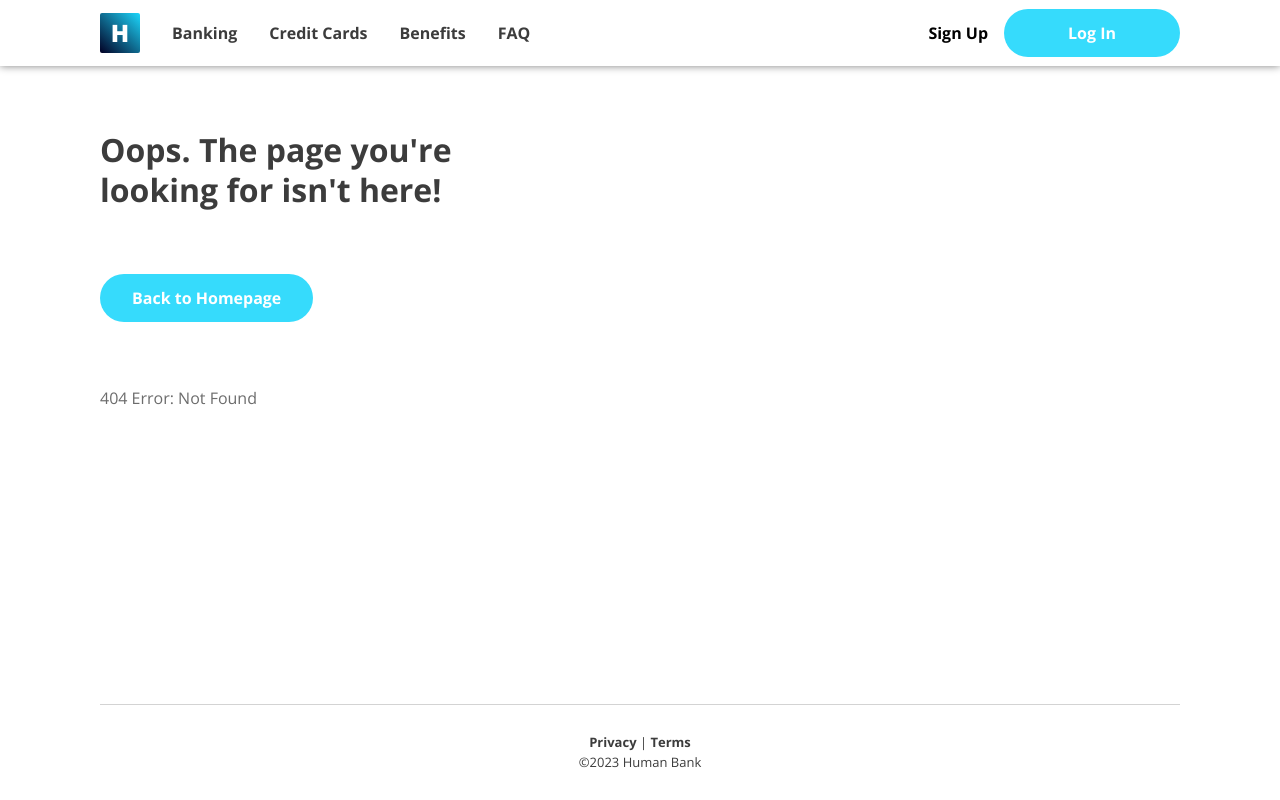
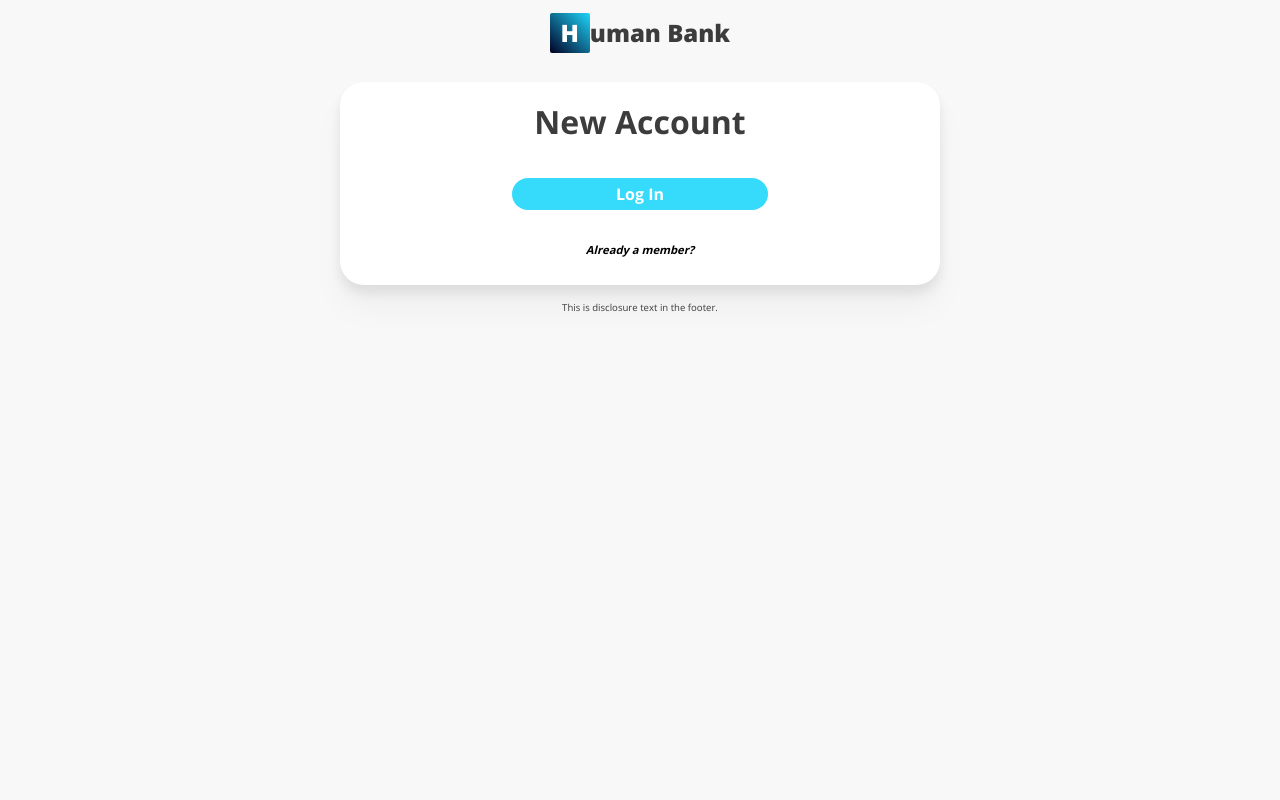
Before and after one commit to tdarthur/bank-app, a React (Vite) app: page /account-access in a window 1280 px wide. Before the commit this address had no page. Built offline with nearby package versions, Linux system fonts and the light colour scheme.

Commit message:
begins implementation of account access page

```diff
--- a/src/index.css
+++ b/src/index.css
@@ -110,12 +110,12 @@ button:hover {
 	cursor: pointer;
 }
 
-.button-long {
+.button-large {
 	padding-left: 64px;
 	padding-right: 64px;
 }
 
-.button-short {
+.button-small {
 	padding-left: 16px;
 	padding-right: 16px;
 }
@@ -160,6 +160,29 @@ button:hover {
 }
 
 .text-disclosure {
-	font-size: 0.8rem;
-	font-weight: bold;
+	font-size: 0.6rem;
 }
+
+.logo {
+	position: relative;
+	display: inline-block;
+	text-align: center;
+
+	width: 40px;
+	height: 40px;
+	border-radius: 2px;
+	line-height: 40px;
+
+	color: white;
+	font-weight: 900;
+	font-size: 24px;
+	background-image: linear-gradient(45deg, #020024 0%, #1cd6fb 100%);
+}
+
+.logo-text {
+	color: #3c3c3c;
+	white-space: nowrap;
+	font-weight: 900;
+	font-size: 24px;
+	line-height: 40px;
+}
--- a/src/main.tsx
+++ b/src/main.tsx
@@ -11,9 +11,9 @@ import Faq from "./routes/Root/FAQ/Faq";
 import Legal from "./routes/Root/Legal/Legal";
 import Error from "./routes/Root/Error/Error";
 
+import AccountAccess from "./routes/AccountAccess/AccountAccess";
+
 import CustomerLayout from "./routes/Customer/CustomerLayout";
-import Login from "./routes/Customer/Login/Login";
-import SignUp from "./routes/Customer/Login/SignUp";
 import Dashboard from "./routes/Customer/Dashboard/Dashboard";
 import Account from "./routes/Customer/Account/Account";
 
@@ -37,20 +37,17 @@ const routes: RouteObject[] = [
 		],
 	},
 	{
+		path: "account-access",
+		element: <AccountAccess />,
+		errorElement: <Error />,
+	},
+	{
 		path: "customer",
 		element: <CustomerLayout />,
 		children: [
 			{
 				path: "dashboard",
 				element: <Dashboard />,
-			},
-			{
-				path: "login",
-				element: <Login />,
-			},
-			{
-				path: "sign-up",
-				element: <SignUp />,
 			},
 			{
 				path: "account",
--- /dev/null
+++ b/src/routes/AccountAccess/AccountAccess.tsx
@@ -0,0 +1,56 @@
+import { useState } from "react";
+import classNames from "classnames";
+import { Link } from "react-router-dom";
+
+import styles from "./accountAccess.module.css";
+
+const SignUpForm = () => (
+	<>
+		<button type="button" className={classNames("button-secondary", styles.formActionButton)}>
+			Next
+		</button>
+	</>
+);
+
+const LoginForm = () => (
+	<>
+		<button type="button" className={classNames("button-primary", styles.formActionButton)}>
+			Log In
+		</button>
+	</>
+);
+
+const AccountAccess = () => {
+	const [returningMember, setReturningMember] = useState(false);
+
+	return (
+		<div className={styles.layoutWrapper}>
+			<header className={styles.header}>
+				<Link to="/">
+					<span className="logo">H</span>
+					<span className="logo-text">uman Bank</span>
+				</Link>
+			</header>
+			<main>
+				<div className={styles.formCard}>
+					<h2>{returningMember ? "Existing Account" : "New Account"}</h2>
+					<form>{returningMember ? <SignUpForm /> : <LoginForm />}</form>
+					<button
+						type="button"
+						className={classNames("button-tertiary", styles.switchAccess)}
+						onClick={() => {
+							setReturningMember(!returningMember);
+						}}
+					>
+						{returningMember ? "Need to sign up?" : "Already a member?"}
+					</button>
+				</div>
+			</main>
+			<footer className={styles.footer}>
+				<p className="text-disclosure">This is disclosure text in the footer.</p>
+			</footer>
+		</div>
+	);
+};
+
+export default AccountAccess;
--- /dev/null
+++ b/src/routes/AccountAccess/accountAccess.module.css
@@ -0,0 +1,67 @@
+.layoutWrapper {
+	width: 100%;
+	height: auto;
+	min-height: 100vh;
+
+	background-color: #f8f8f8;
+}
+
+.header {
+	display: flex;
+	justify-content: center;
+	align-items: center;
+
+	width: 100%;
+	height: 66px;
+}
+
+.formCard {
+	display: flex;
+	flex-direction: column;
+	align-items: center;
+
+	width: 600px;
+	height: auto;
+	margin: 1rem auto;
+	padding: 2rem;
+	border-radius: 24px;
+
+	background-color: white;
+	box-shadow: #00000014 0px 8px 12px 0px, #0000000a 0px 24px 32px 0px;
+}
+
+.formCard > h2 {
+	line-height: 1rem;
+	text-align: center;
+	margin-bottom: 1rem;
+}
+
+.formCard > form {
+	display: flex;
+	flex-direction: column;
+	align-items: center;
+
+	width: 100%;
+	margin: 2rem 0;
+}
+
+.formActionButton {
+	width: 256px;
+	height: 32px;
+	margin: auto 0;
+}
+
+.switchAccess {
+	text-align: center;
+
+	height: 0.7rem;
+	padding: 0;
+
+	font-size: 0.7rem;
+	font-style: italic;
+}
+
+.footer {
+	margin: 0 auto;
+	text-align: center;
+}
--- a/src/routes/Root/Error/Error.tsx
+++ b/src/routes/Root/Error/Error.tsx
@@ -29,7 +29,9 @@ const Error = () => {
 						{errorMessages[routeError.status] || routeError.error.message}
 					</h2>
 					<Link to="">
-						<button className="button-primary">Back to Homepage</button>
+						<button type="button" className="button-primary">
+							Back to Homepage
+						</button>
 					</Link>
 					<p className="text-soft">
 						{routeError.status} Error: {routeError.statusText}
--- a/src/routes/Root/Home/Home.tsx
+++ b/src/routes/Root/Home/Home.tsx
@@ -32,12 +32,6 @@ const carouselPanels: CarouselPanel[] = [
 		text: "Here's some text",
 		image: "https://www.eatthis.com/wp-content/uploads/sites/4/2022/02/My-project-2022-02-07T075924.113.jpg?quality=82&strip=1",
 	},
-];
-
-const cardImages = [
-	"https://c.stocksy.com/a/oPT000/z9/113076.jpg",
-	"https://media.istockphoto.com/id/500145369/photo/confident-real-estate-agent-standing-outside-new-home-for-sale.jpg?s=612x612&w=0&k=20&c=E2vcVuL-ND1PIO2E_tcKrsinVYSOnH42Ufk37dBOHRM=",
-	"https://lccvermont.org/wp-content/uploads/2020/01/How-Do-I-Raise-Money-for-my-Business.jpg",
 ];
 
 const carouselTransitionTimerMs = 5000;
@@ -82,7 +76,11 @@ const Carousel = () => {
 						>
 							<h1>{header}</h1>
 							<p className="text-disclosure">{text}</p>
-							<button className="button-primary button-long">Sign Up</button>
+							<Link to="account-access">
+								<button type="button" className="button-primary button-large">
+									Sign Up
+								</button>
+							</Link>
 						</div>
 					</>
 				))}
@@ -90,12 +88,14 @@ const Carousel = () => {
 			<div className={styles.carouselIndexIndicator}>
 				{carouselPanels.map((_, index) => (
 					<button
+						type="button"
 						onClick={() => setCarouselPanelIndex(index)}
 						data-selected={carouselPanelIndex === index ? true : undefined}
 					/>
 				))}
 			</div>
 			<button
+				type="button"
 				className={styles.carouselButtonLeft}
 				onClick={() => {
 					setCarouselPanelIndex(carouselPanelIndex > 0 ? carouselPanelIndex - 1 : carouselPanels.length - 1);
@@ -113,6 +113,7 @@ const Carousel = () => {
 				</svg>
 			</button>
 			<button
+				type="button"
 				className={styles.carouselButtonRight}
 				onClick={() => {
 					setCarouselPanelIndex(carouselPanelIndex < carouselPanels.length - 1 ? carouselPanelIndex + 1 : 0);
@@ -147,7 +148,11 @@ const InfoCard = ({ header, text, image, actionText, to }: InfoCardProps) => (
 			<p>{text}</p>
 			<div className="center-children">
 				<Link to={to}>
-					<button className="button-secondary" style={{ marginLeft: "auto", marginRight: "auto" }}>
+					<button
+						type="button"
+						className="button-secondary"
+						style={{ marginLeft: "auto", marginRight: "auto" }}
+					>
 						{actionText}{" "}
 						<span>
 							<b>{">"}</b>
@@ -163,14 +168,22 @@ const InfoCard = ({ header, text, image, actionText, to }: InfoCardProps) => (
 	</article>
 );
 
+const cardImages = [
+	"https://c.stocksy.com/a/oPT000/z9/113076.jpg",
+	"https://media.istockphoto.com/id/500145369/photo/confident-real-estate-agent-standing-outside-new-home-for-sale.jpg?s=612x612&w=0&k=20&c=E2vcVuL-ND1PIO2E_tcKrsinVYSOnH42Ufk37dBOHRM=",
+	"https://lccvermont.org/wp-content/uploads/2020/01/How-Do-I-Raise-Money-for-my-Business.jpg",
+];
+
 const Home = () => (
 	<div className={styles.home}>
 		<Carousel />
 
 		<div className={styles.actionContainer}>
 			<h2 className={styles.actionHeader}>Get started for free today</h2>
-			<Link to="customer/sign-up">
-				<button className="button-secondary button-long">Sign Up</button>
+			<Link to="account-access">
+				<button type="button" className="button-secondary button-large">
+					Sign Up
+				</button>
 			</Link>
 		</div>
 
--- a/src/routes/Root/Home/home.module.css
+++ b/src/routes/Root/Home/home.module.css
@@ -45,7 +45,7 @@
 	transition: transform 600ms ease;
 }
 
-.carouselDisplay > div > button {
+.carouselDisplay > div > a {
 	margin-top: 1rem;
 
 	opacity: 0;
@@ -53,7 +53,7 @@
 	transition-delay: 600ms;
 }
 
-.carouselDisplay > div[data-active] > button {
+.carouselDisplay > div[data-active] > a {
 	margin-top: 1rem;
 
 	opacity: 1;
--- a/src/routes/Root/Layout.tsx
+++ b/src/routes/Root/Layout.tsx
@@ -10,7 +10,7 @@ export const Header = () => (
 	<header className={styles.header}>
 		<div className={styles.headerContent}>
 			<Link to="">
-				<span className={styles.logo}>H{/* <span className={styles.logoText}>uman Bank</span> */}</span>
+				<span className="logo">H{/* <span className={styles.logoText}>uman Bank</span> */}</span>
 			</Link>
 			<nav className={styles.navigation}>
 				<ul>
@@ -29,11 +29,15 @@ export const Header = () => (
 				</ul>
 
 				<div>
-					<Link to="/customer/sign-up">
-						<button className="button-tertiary button-short">Sign Up</button>
+					<Link to="account-access">
+						<button type="button" className="button-tertiary button-small">
+							Sign Up
+						</button>
 					</Link>
-					<Link to="/customer/login">
-						<button className="button-primary button-long">Log In</button>
+					<Link to="account-access">
+						<button type="button" className="button-primary button-large">
+							Log In
+						</button>
 					</Link>
 				</div>
 			</nav>
--- a/src/routes/Root/layout.module.css
+++ b/src/routes/Root/layout.module.css
@@ -28,30 +28,6 @@ body {
 
 	flex-grow: 1;
 	max-width: var(--root-content-width);
-}
-
-.logo {
-	position: relative;
-	display: inline-block;
-	text-align: center;
-
-	width: 40px;
-	height: 40px;
-	border-radius: 2px;
-	line-height: 40px;
-
-	color: white;
-	font-weight: 900;
-	font-size: 24px;
-	background-image: linear-gradient(45deg, #020024 0%, #1cd6fb 100%);
-}
-
-.logoText {
-	color: #3c3c3c;
-	white-space: nowrap;
-	font-weight: 900;
-	font-size: 24px;
-	line-height: 40px;
 }
 
 .navigation {
```
